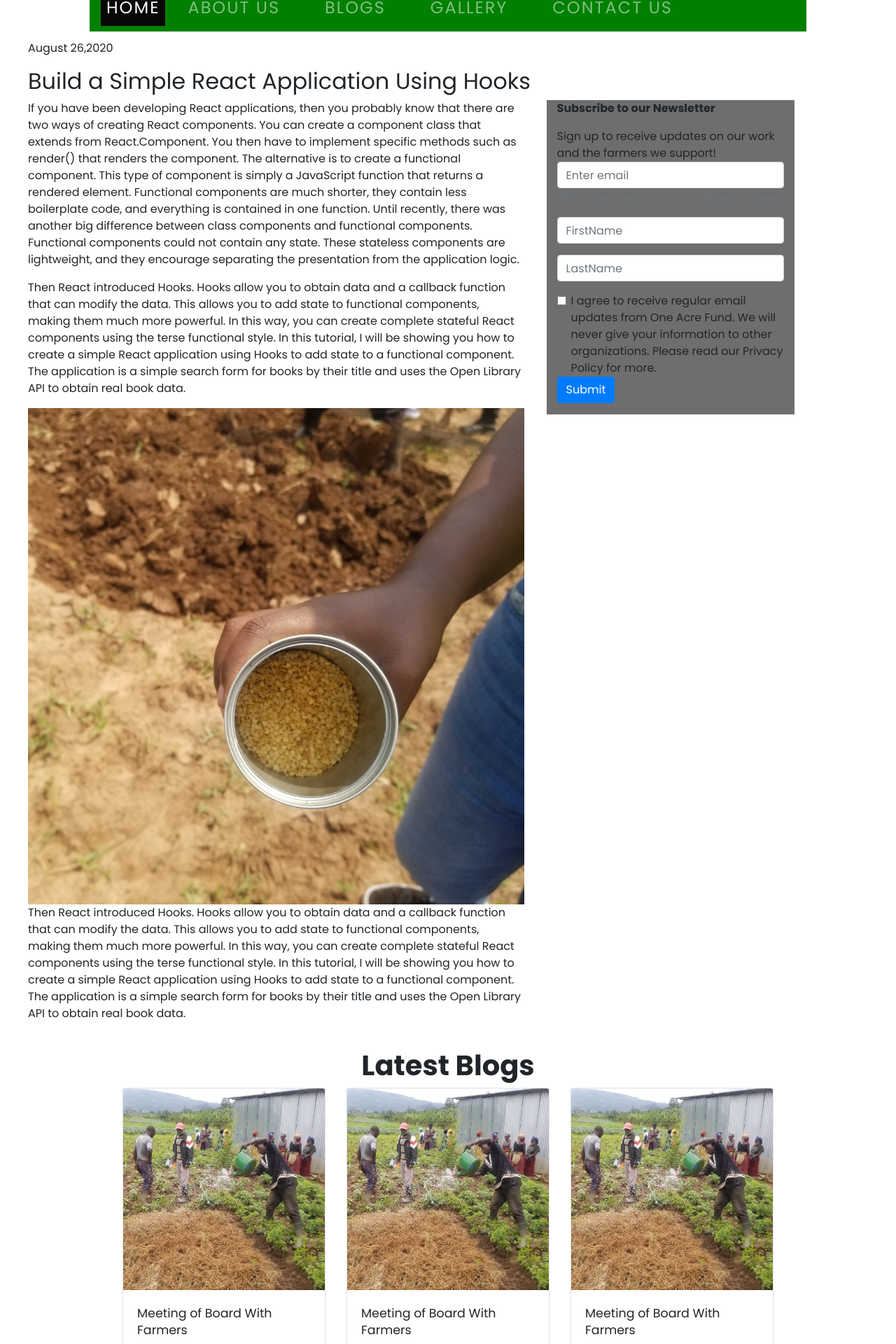
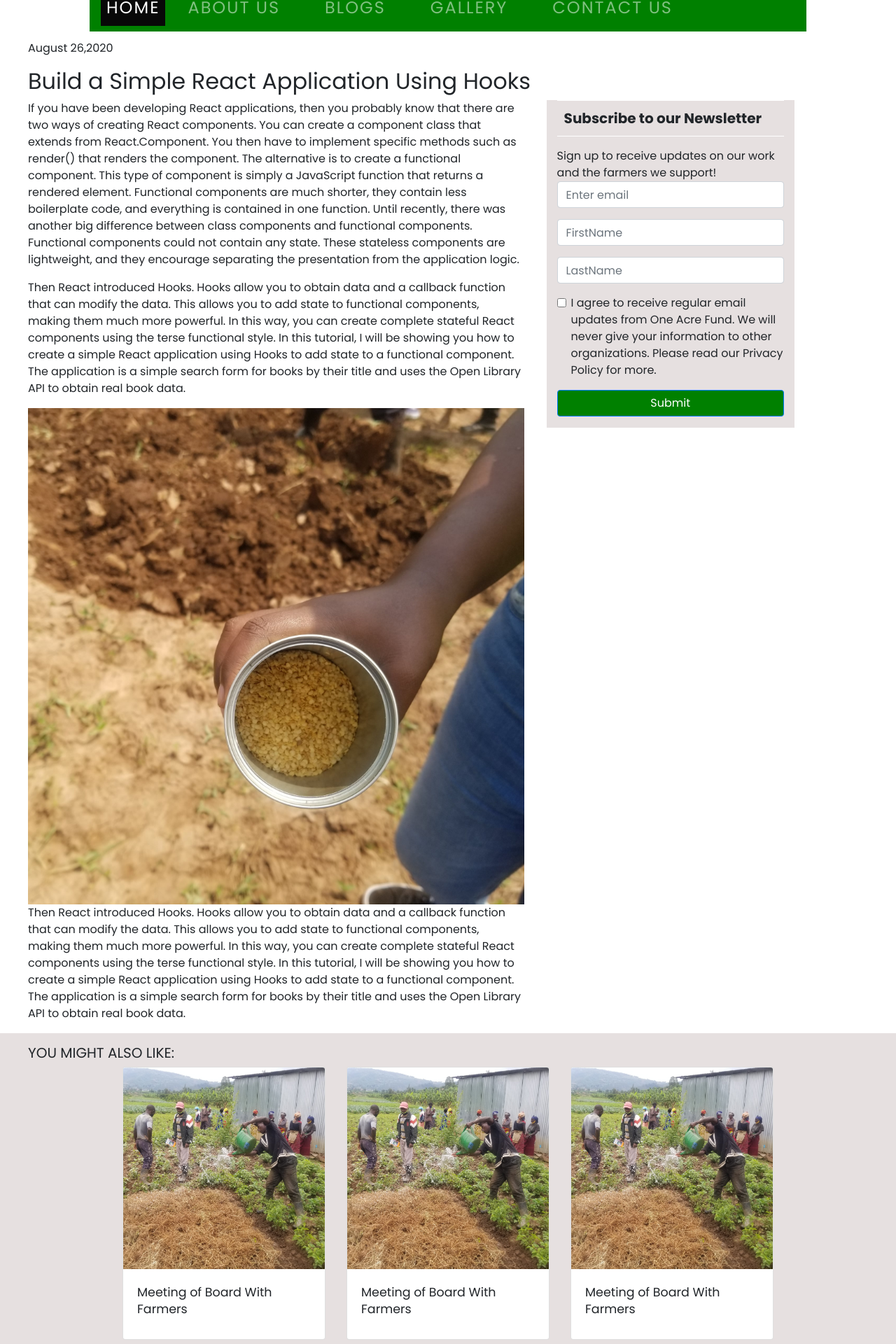
Before and after one commit to freddykaberuka/GrowGreen-frontEnd, a React (Create React App) app in the folder growgreen/: page /singleblog in a window 1280 px wide. Shown: the part 191-2111 px from the top of the page at 70% size. Built offline with nearby package versions, Linux system fonts and the light colour scheme.

Commit message:
add single blog

```diff
--- a/growgreen/src/App.js
+++ b/growgreen/src/App.js
@@ -11,7 +11,7 @@ import Gallery from './components/pages/gallery/gallery';
 import SingleWedo from './components/pages/landing/secondsection/singleWedo';
 import SingleImpact from './components/pages/landing/secondsection/singleImpact';
 import SingleWork from './components/pages/landing/secondsection/singleWork';
-import Blogging from './components/blog1';
+import Blogging from './components/pages/blog/blog1';
 function App() {
   return (
     <div className="App">
--- a/growgreen/src/components/form.css
+++ /dev/null
@@ -1,15 +0,0 @@
-.subform{
-    background-color: #6e6e6e;
-}
-@media screen and (max-width:375px){
-    .blogs{
-        display:grid;
-    }
-    .allPage{
-        margin-left: 10px;
-        padding-left:10px;
-        margin-right: 10px;
-        padding-right:10px;
-        padding-top:10px;
-    }
-}
--- a/growgreen/src/components/blog1.js
+++ b/growgreen/src/components/pages/blog/blog1.js
@@ -1,11 +1,11 @@
 import React from 'react'
-import image2 from '../assets/images/image3.jpg'
+import image2 from '../../../assets/images/image3.jpg'
 import SubscribeForm from './subscribeForm'
 import './form.css'
-import Header from './header/header'
-import Footer from './pages/footer/footer'
-import Footer1 from './pages/footer1/footer1'
-import Latest from './pages/landing/latestBlog/latest'
+import Header from '../../header/header'
+import Footer from '../footer/footer'
+import Footer1 from '../footer1/footer1'
+import Lates from '../landing/latestBlog/lates'
 function Blogging() {
     return (
         <div>
@@ -53,7 +53,10 @@ function Blogging() {
             </div>
             </div>
         </div>
-        <Latest/>
+        <div className='latest pb-4 pt-3'>
+            <h5 className='ml-10'>YOU MIGHT ALSO LIKE:</h5>
+        <Lates/>
+        </div>
         <Footer1/>
         <Footer/>
         </div>
--- /dev/null
+++ b/growgreen/src/components/pages/blog/form.css
@@ -0,0 +1,28 @@
+.subform{
+    background-color: hsl(0, 11%, 89%);
+    margin-bottom: 10px;
+}
+.latest{
+    background-color: hsl(0, 11%, 89%);
+}
+ .copy {
+    font-size: 20px;
+    font-family: 'Franklin Gothic Medium', 'Arial Narrow', Arial, sans-serif;
+    padding: 10px;
+    border-bottom: 1px solid #FFFFFF;
+  }
+  .btn{
+      background-color:green;
+  }
+@media screen and (max-width:375px){
+    .blogs{
+        display:grid;
+    }
+    .allPage{
+        margin-left: 10px;
+        padding-left:10px;
+        margin-right: 10px;
+        padding-right:10px;
+        padding-top:10px;
+    }
+}
--- a/growgreen/src/components/subscribeForm.js
+++ b/growgreen/src/components/pages/blog/subscribeForm.js
@@ -4,12 +4,12 @@ function SubscribeForm() {
     return (
         <div className='subform col-sm-8 ml-8 pb-3'>
             <form>
-                <p><strong>Subscribe to our Newsletter</strong></p>
+                <p className='copy'><strong>Subscribe to our Newsletter</strong></p>
                 <h7>Sign up to receive updates on our work and the farmers we support!</h7>
 
                 <div className="form-group">
                     <input type="email" className="form-control" id="exampleInputEmail1" aria-describedby="emailHelp" placeholder="Enter email"/>
-                    <small id="emailHelp" className="form-text text-muted">We'll never share your email with anyone else.</small>
+
                 </div>
                 <div className="form-group">
                     <input type="text" className="form-control" id="exampleInputEmail1" aria-describedby="emailHelp" placeholder="FirstName"/>
@@ -17,13 +17,13 @@ function SubscribeForm() {
                 <div className="form-group">
                     <input type="text" className="form-control" id="exampleInputEmail1" aria-describedby="emailHelp" placeholder="LastName"/>
                 </div>
-                <div className="form-check">
+                <div className="form-check pb-3">
                     <input type="checkbox" className="form-check-input" id="exampleCheck1"/>
                     <label className="form-check-label" for="exampleCheck1">I agree to receive regular email updates from One Acre Fund.
                     We will never give your information to other organizations.
                     Please read our Privacy Policy for more.</label>
                 </div>
-                <button type="submit" class="btn btn-primary">Submit</button>
+                <button type="submit" class="btn btn-primary w-100">Submit</button>
 
             </form>
         </div>
```
